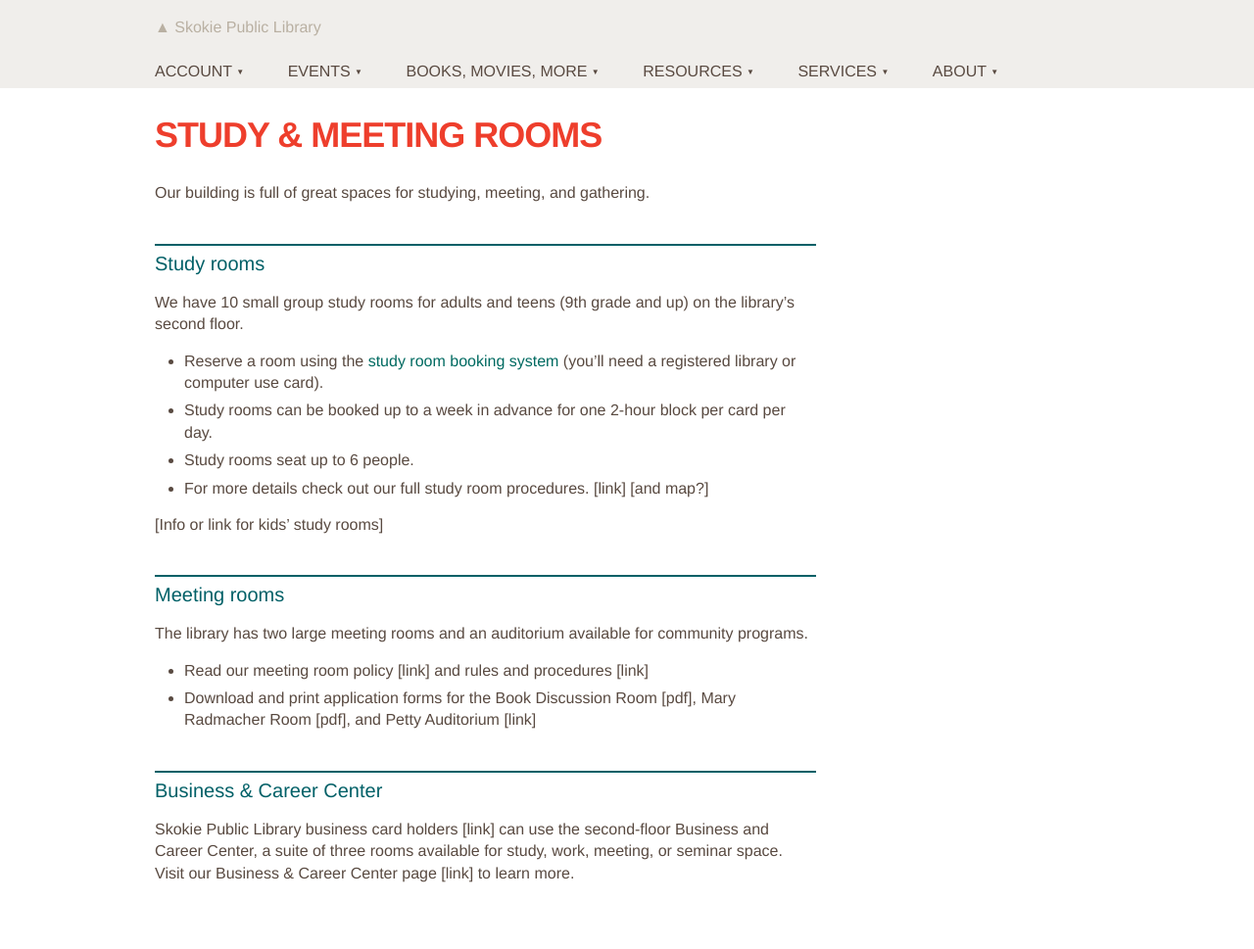
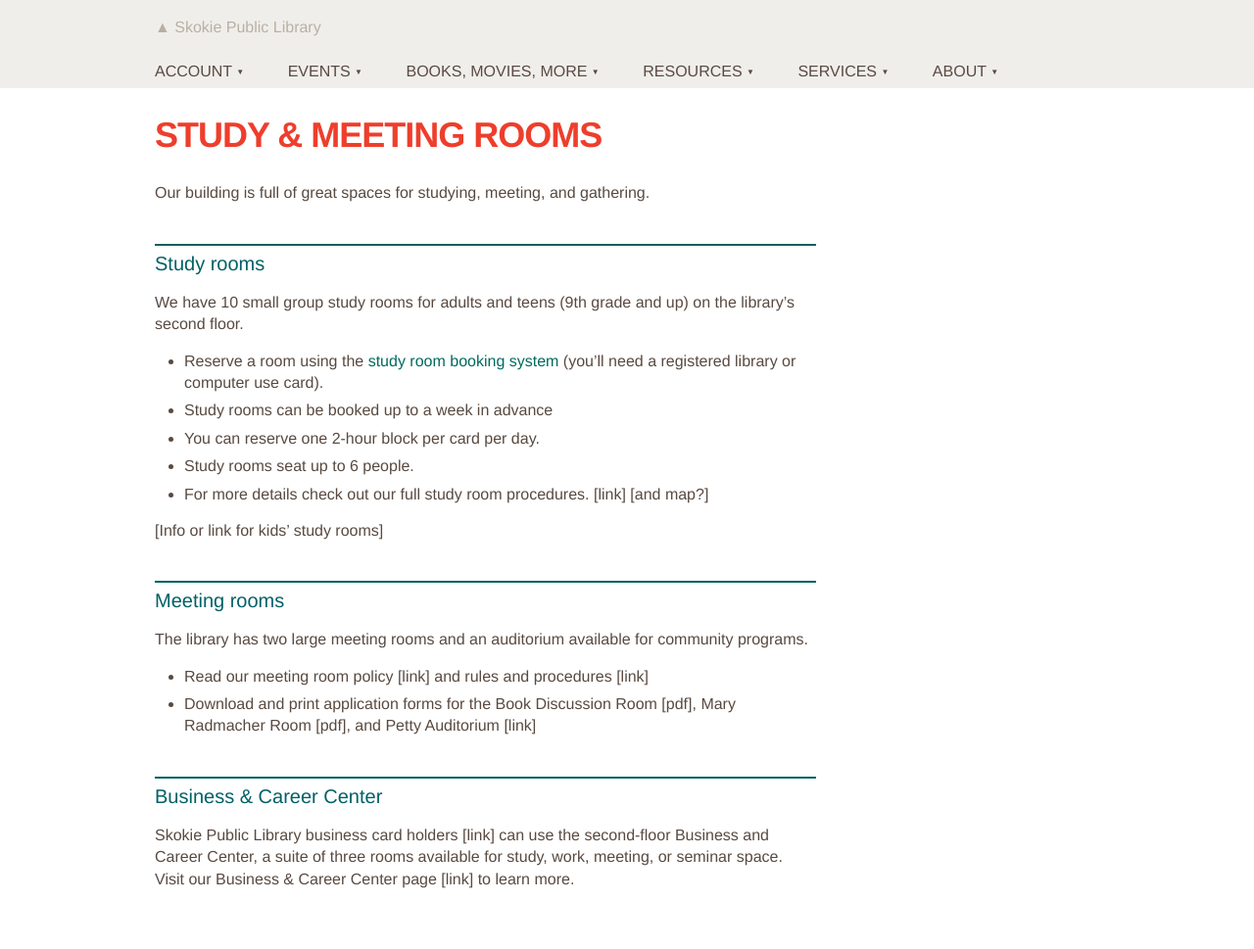
Before and after one commit to skokielibrary/spl-content, a Jekyll site: the page built from _content/mick/services--study-meeting-rooms.markdown, in a window 1280 px wide. Shown: the whole page at 98% size. Built offline with Jekyll 4.4.1, drawn with Linux system fonts in a browser that asks for light colours.

Commit message:
Updated services--study-meeting-rooms.markdown

```diff
--- a/_content/mick/services--study-meeting-rooms.markdown
+++ b/_content/mick/services--study-meeting-rooms.markdown
@@ -10,7 +10,8 @@ Our building is full of great spaces for studying, meeting, and gathering.
 
 We have 10 small group study rooms for adults and teens (9th grade and up) on the library's second floor.
 - Reserve a room using the [study room booking system](http://events.skokielibrary.info/evanced/lib/roomrequest.asp?mm=1&libnum=2&allroomscheck=1) (you'll need a registered library or computer use card).
-- Study rooms can be booked up to a week in advance for one 2-hour block per card per day.
+- Study rooms can be booked up to a week in advance
+- You can reserve one 2-hour block per card per day.
 - Study rooms seat up to 6 people.
 - For more details check out our full study room procedures. [link] [and map?]
 
```
